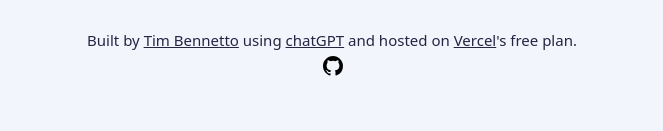
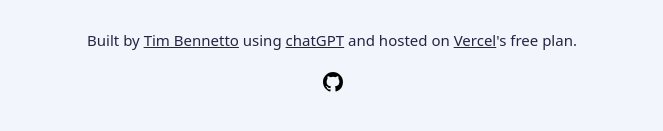
Before and after one commit to timb-103/workoutsGPT, a Nuxt app: page / in a window 1280 px wide. Shown: the part 1031-1162 px from the top of the page, without its empty margins (308-971 px from the left). Built offline with nearby package versions, Linux system fonts and the light colour scheme.

Commit message:
Added spacing above github link

```diff
--- a/app.vue
+++ b/app.vue
@@ -94,6 +94,7 @@
           <a href="https://chat.openai.com/chat" target="_blank">chatGPT</a> and hosted on <a href="https://vercel.com" target="_blank">Vercel</a>'s
           free plan.
         </p>
+        <div>
           <a href="https://github.com/timb-103/workoutsGPT" target="_blank" aria-label="GitHub">
             <svg aria-hidden="true" height="25" width="23">
               <path
@@ -101,6 +102,7 @@
               />
             </svg>
           </a>
+        </div>
       </div>
     </div>
   </div>
@@ -234,4 +236,7 @@ header {
 .made-by > p {
   font-size: 15px;
 }
+.made-by > div {
+  margin-top: 1em;
+}
 </style>
```
Lines whose indentation alone changed are shown as unchanged.
